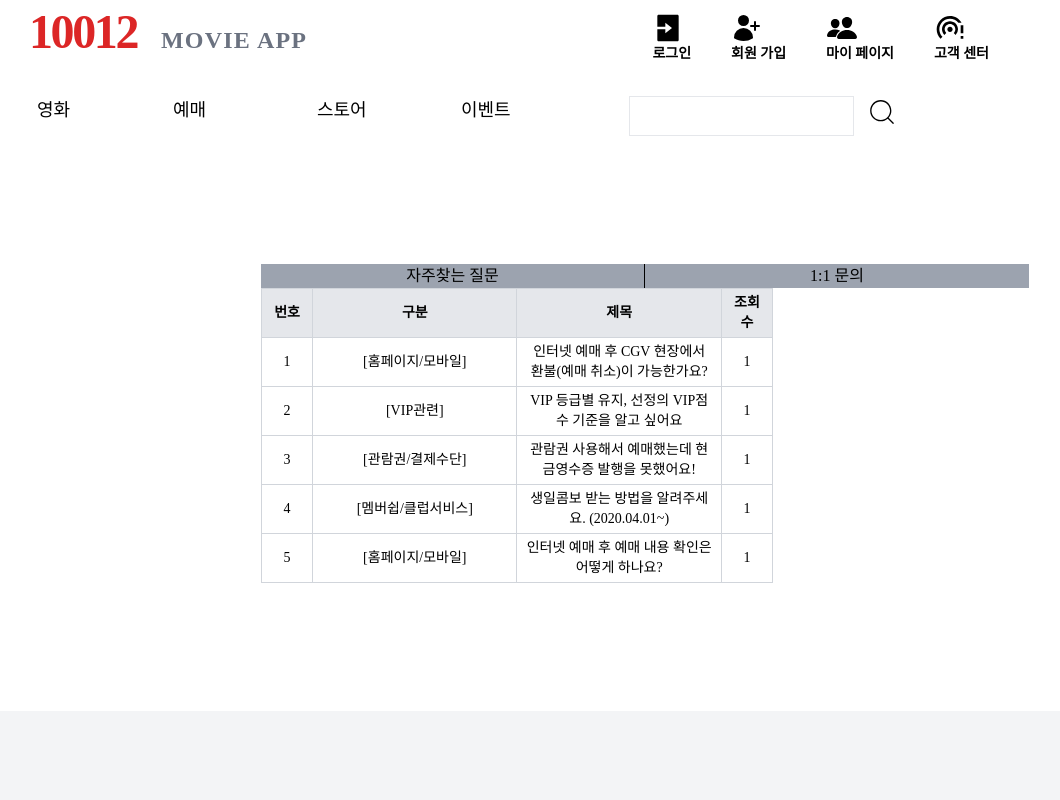
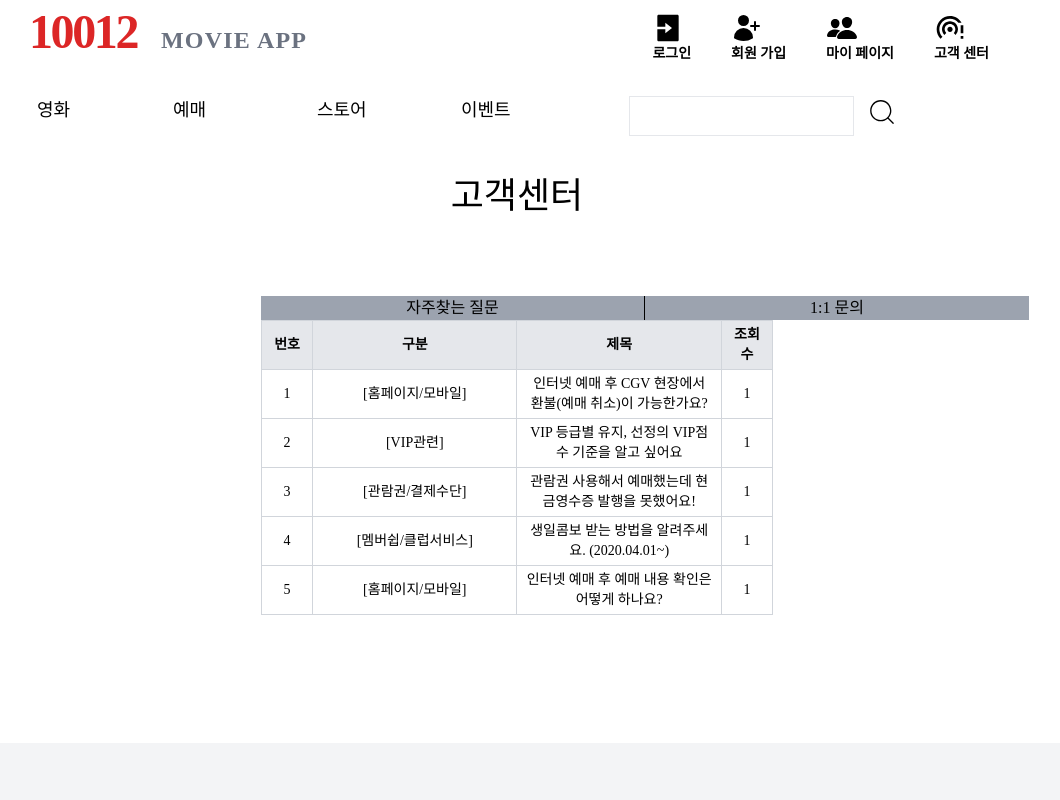
Before and after one commit to nas7062/MovieApp, a React (Create React App) app: page /service in a window 1280 px wide. Shown: the top 800 px of the page, without its empty margins (123-1183 px from the left). Built offline with nearby package versions, Linux system fonts and the light colour scheme; no server answers; a web font is replaced by a local one.

Commit message:
feat(api) : api키 설정

```diff
--- a/src/Pages/MovieDetail.jsx
+++ b/src/Pages/MovieDetail.jsx
@@ -12,7 +12,7 @@ const MovieDetail = () => {
   useEffect(() => {
     const fetchMovieDetail = async () => {
       try {
-        const apiKey = process.env.REACT_APP_MOVIE_API_KEY;
+        const apiKey = "6dc064764ae3fcdc077197da76ec3eb4";
         const response = await axios.get(
           `https://api.themoviedb.org/3/movie/${id}?api_key=${apiKey}&language=ko`
         );
--- a/src/Pages/MyPage.jsx
+++ b/src/Pages/MyPage.jsx
@@ -94,7 +94,8 @@ const MyPage = () => {
       <TopBar />
       {currentUser ? (
         <>
-          <div className="w-2/4 mx-auto bg-gray-200 h-2/4 mt-32">
+          <h2 className="text-center text-4xl mt-10">마이페이지</h2>
+          <div className="w-2/4 mx-auto bg-gray-200 h-2/4 mt-20">
             <div className="mx-10 text-center">
               <sapn className="text-3xl">{auth.currentUser.displayName}님</sapn>
               <span className="ml-6">{auth.currentUser.email.split('@')[0]}</span>
--- a/src/Pages/Service.jsx
+++ b/src/Pages/Service.jsx
@@ -28,7 +28,8 @@ const Service = () => {
   return (
     <div>
       <TopBar />
-      <div className="flex w-2/5 mx-auto  mt-32">
+      <h2 className="text-center text-4xl mt-10">고객센터</h2>
+      <div className="flex w-2/5 mx-auto  mt-20">
         <div onClick={() => SelectHandler(0)}>
           <span className="bg-gray-400 w-96 inline-block text-center cursor-pointer border-r border-black">자주찾는 질문</span>
         </div>
--- a/src/Pages/Ticket.jsx
+++ b/src/Pages/Ticket.jsx
@@ -173,7 +173,6 @@ const Ticket = () => {
       <h2 className="text-center text-4xl mt-10">예매하기</h2>
       {!viewseat && (
         <div className="flex justify-between mx-96 w-3/6 mt-24">
-
           <TicketMoviList movies={movie} setSelectedMovie={setSelectedMovie} />
           <RegionList
             region={region}
```
